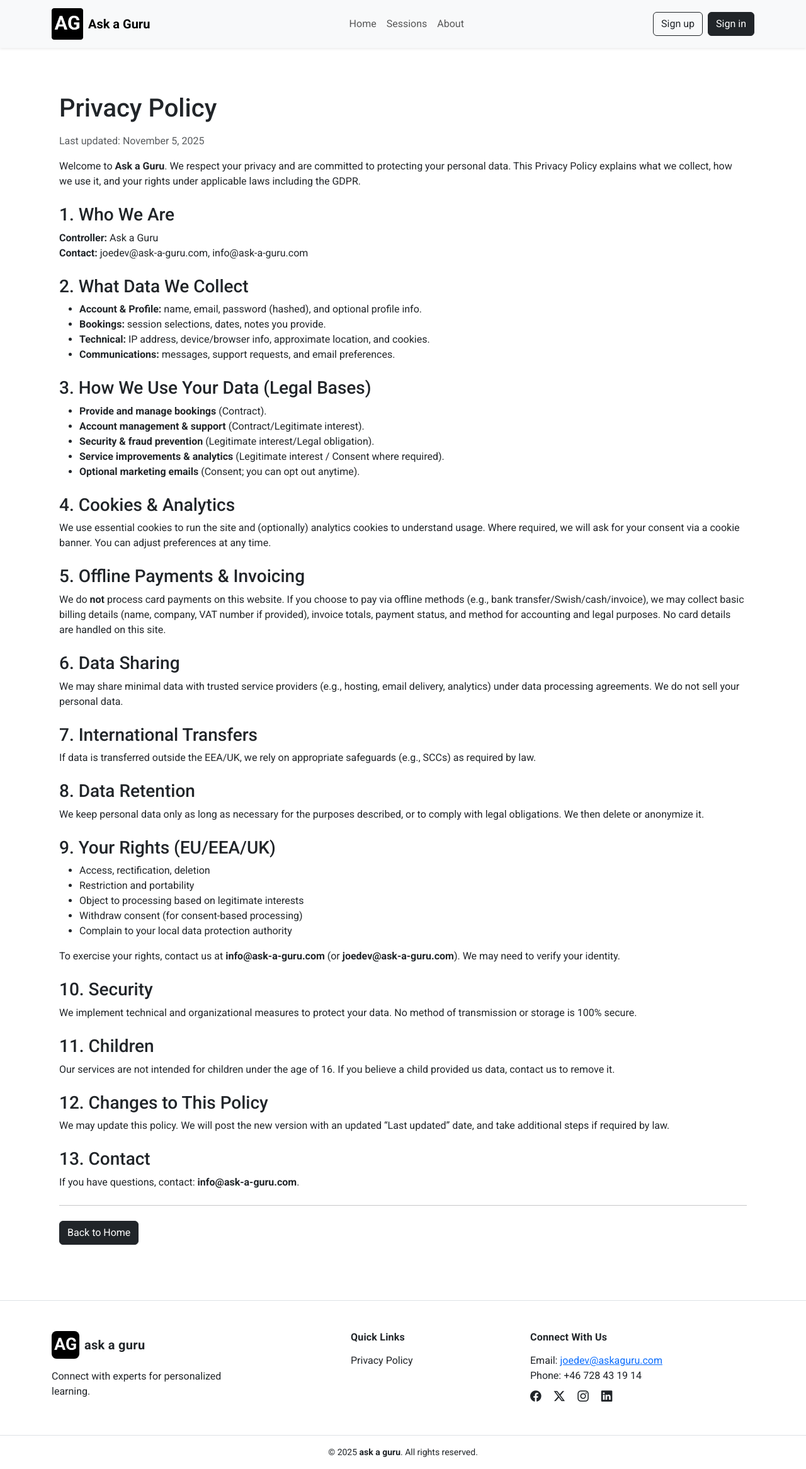
After one commit to ajoedv/ask-a-guru, a Django app: page /privacy/ in a window 1280 px wide. The commit adds this page. Shown: the whole page at 63% size. Run offline with Django 4.2, Linux system fonts and the light colour scheme.

Commit message:
Add Privacy Policy page: template, view, URL route, and footer link

```diff
--- a/pages/templates/includes/footer.html
+++ b/pages/templates/includes/footer.html
@@ -18,7 +18,7 @@
         <div class="col-6 col-md-3 col-lg-3">
             <h6 class="footer-title mb-3">Quick Links</h6>
             <ul class="list-unstyled footer-links mb-0">
-            <li><a href="#" class="link-offset-1">Privacy Policy</a></li>
+            <li><a href="{% url 'privacy' %}" class="link-offset-1">Privacy Policy</a></li>
             </ul>
         </div>
 
--- /dev/null
+++ b/pages/templates/privacy.html
@@ -0,0 +1,101 @@
+{% extends "base.html" %}
+{% block content %}
+<div class="container py-5">
+    <h1 class="mb-3">Privacy Policy</h1>
+    <p class="text-muted">Last updated: {{ today|default:"November 5, 2025" }}</p>
+
+    <p>
+        Welcome to <strong>Ask a Guru</strong>. We respect your privacy and are committed to protecting your personal data.
+        This Privacy Policy explains what we collect, how we use it, and your rights under applicable laws including the GDPR.
+    </p>
+
+    <h3 class="mt-4">1. Who We Are</h3>
+    <p>
+        <strong>Controller:</strong> Ask a Guru<br>
+        <strong>Contact:</strong> joedev@ask-a-guru.com, info@ask-a-guru.com
+    </p>
+
+    <h3 class="mt-4">2. What Data We Collect</h3>
+    <ul>
+        <li><strong>Account &amp; Profile:</strong> name, email, password (hashed), and optional profile info.</li>
+        <li><strong>Bookings:</strong> session selections, dates, notes you provide.</li>
+        <li><strong>Technical:</strong> IP address, device/browser info, approximate location, and cookies.</li>
+        <li><strong>Communications:</strong> messages, support requests, and email preferences.</li>
+    </ul>
+
+    <h3 class="mt-4">3. How We Use Your Data (Legal Bases)</h3>
+    <ul>
+        <li><strong>Provide and manage bookings</strong> (Contract).</li>
+        <li><strong>Account management &amp; support</strong> (Contract/Legitimate interest).</li>
+        <li><strong>Security &amp; fraud prevention</strong> (Legitimate interest/Legal obligation).</li>
+        <li><strong>Service improvements &amp; analytics</strong> (Legitimate interest / Consent where required).</li>
+        <li><strong>Optional marketing emails</strong> (Consent; you can opt out anytime).</li>
+    </ul>
+
+    <h3 class="mt-4">4. Cookies &amp; Analytics</h3>
+    <p>
+        We use essential cookies to run the site and (optionally) analytics cookies to understand usage.
+        Where required, we will ask for your consent via a cookie banner. You can adjust preferences at any time.
+    </p>
+
+    <h3 class="mt-4">5. Offline Payments &amp; Invoicing</h3>
+    <p>
+        We do <strong>not</strong> process card payments on this website. If you choose to pay via offline methods
+        (e.g., bank transfer/Swish/cash/invoice), we may collect basic billing details (name, company, VAT number if provided),
+        invoice totals, payment status, and method for accounting and legal purposes. No card details are handled on this site.
+    </p>
+
+    <h3 class="mt-4">6. Data Sharing</h3>
+    <p>
+        We may share minimal data with trusted service providers (e.g., hosting, email delivery, analytics) under data
+        processing agreements. We do not sell your personal data.
+    </p>
+
+    <h3 class="mt-4">7. International Transfers</h3>
+    <p>
+        If data is transferred outside the EEA/UK, we rely on appropriate safeguards (e.g., SCCs) as required by law.
+    </p>
+
+    <h3 class="mt-4">8. Data Retention</h3>
+    <p>
+        We keep personal data only as long as necessary for the purposes described, or to comply with legal obligations.
+        We then delete or anonymize it.
+    </p>
+
+    <h3 class="mt-4">9. Your Rights (EU/EEA/UK)</h3>
+    <ul>
+        <li>Access, rectification, deletion</li>
+        <li>Restriction and portability</li>
+        <li>Object to processing based on legitimate interests</li>
+        <li>Withdraw consent (for consent-based processing)</li>
+        <li>Complain to your local data protection authority</li>
+    </ul>
+    <p>
+        To exercise your rights, contact us at <strong>info@ask-a-guru.com</strong> (or <strong>joedev@ask-a-guru.com</strong>).
+        We may need to verify your identity.
+    </p>
+
+    <h3 class="mt-4">10. Security</h3>
+    <p>
+        We implement technical and organizational measures to protect your data. No method of transmission or storage is 100% secure.
+    </p>
+
+    <h3 class="mt-4">11. Children</h3>
+    <p>
+        Our services are not intended for children under the age of 16. If you believe a child provided us data, contact us to remove it.
+    </p>
+
+    <h3 class="mt-4">12. Changes to This Policy</h3>
+    <p>
+        We may update this policy. We will post the new version with an updated “Last updated” date, and take additional steps if required by law.
+    </p>
+
+    <h3 class="mt-4">13. Contact</h3>
+    <p>
+        If you have questions, contact: <strong>info@ask-a-guru.com</strong>.
+    </p>
+
+    <hr class="my-4">
+    <p><a class="btn btn-dark" href="/">Back to Home</a></p>
+</div>
+{% endblock %}
--- a/pages/urls.py
+++ b/pages/urls.py
@@ -5,4 +5,5 @@ urlpatterns = [
     path('', views.home_view, name='home'),
     path("about/", views.about, name="about"),
     path("sessions/", views.sessions_view, name="sessions"),
+    path('privacy/', views.privacy, name='privacy'),
 ]
--- a/pages/views.py
+++ b/pages/views.py
@@ -11,3 +11,7 @@ def about(request):
 
 def sessions_view(request):
     return render(request, "sessions.html")
+
+
+def privacy(request):
+    return render(request, 'privacy.html')
```
